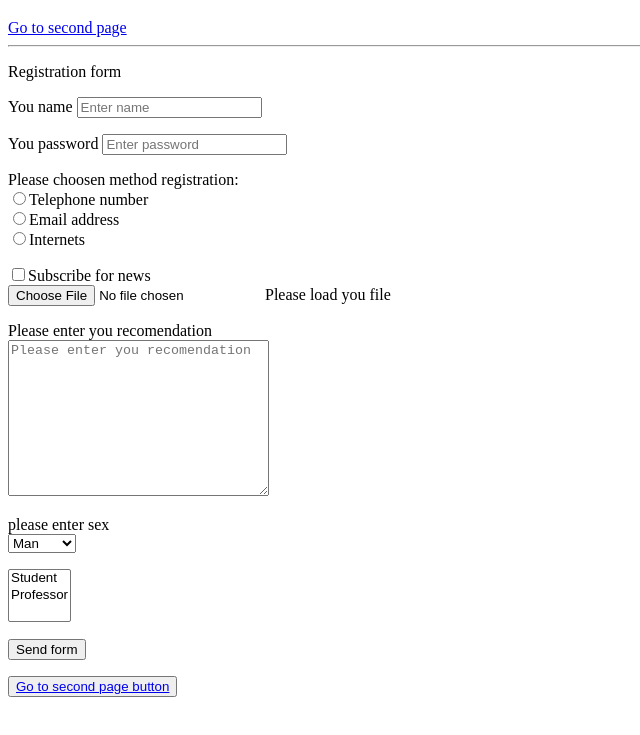
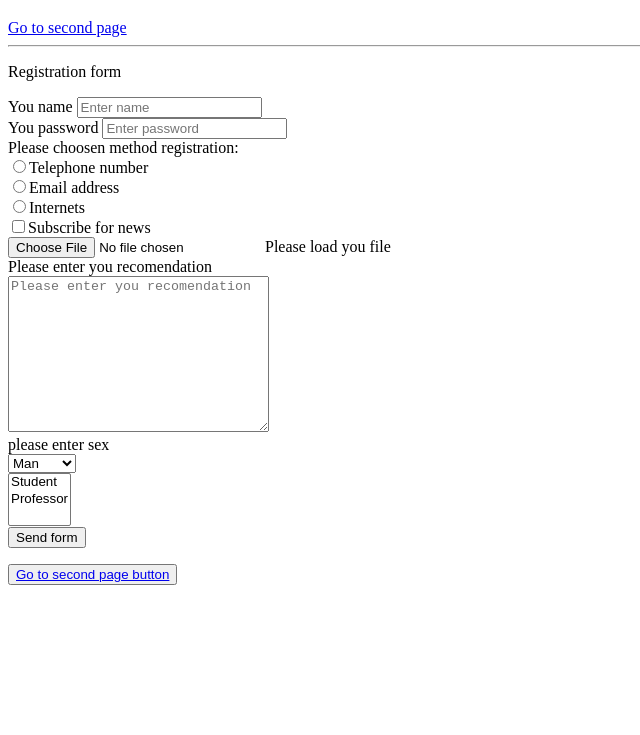
Before and after one commit to DenUsm/AcademitsWeb, a plain HTML site: page Html/index.html in a window 1280 px wide. Shown: the part 61-796 px from the top of the page, without its empty margins (0-640 px from the left). Drawn offline with Linux system fonts and the light colour scheme.

Commit message:
Исправлены замечания: 1. п.3 пока остался
2. Нельзя помещать hr внутрь p

3. h2, h3 нельзя помещать внутрь i, b.
Нельзя помещать блочные элементы внутрь строчных

4. Лишние символы
http://joxi.ru/Vm6beJ7T41ZDNm

5. Списки нельзя помещать внутрь p

```diff
--- a/Html/index.html
+++ b/Html/index.html
@@ -6,53 +6,42 @@
     </head>
     <body>
         <h1>First page my fisrt site</h1>
-        <a href="./pageTwo.html">Go to second page</a>
-        <hr>
+        <a href="./pageTwo.html">Go to second page</a><hr>
         <p>
-            <div>
             Registration form <br>
             <form>
-                    <p>
                 <label for="clientName">You name</label>
-                        <input type="text" id="clientName" name="clientName" placeholder="Enter name">
-                    </p>
-                    <p>
+                <input type="text" id="clientName" name="clientName" placeholder="Enter name"><br>
+
                 <label for="clientPassword">You password</label>
-                        <input type="password" id="clientPassword" name="clientPassword" placeholder="Enter password">
-                    </p>
-                    <p>
+                <input type="password" id="clientPassword" name="clientPassword" placeholder="Enter password"><br>
+
                 Please choosen method registration:<br>
                 <label><input type="radio" name="registerMethod" value="1">Telephone number</label><br>
                 <label><input type="radio" name="registerMethod" value="2">Email address</label><br>
-                        <label><input type="radio" name="registerMethod" value="3">Internets</label>
-                    </p>
-                    <p>
+                <label><input type="radio" name="registerMethod" value="3">Internets</label><br>
+
                 <label><input type="checkbox" name="subscribe" id="subscribe">Subscribe for news</label><br>
                 <input type="file"> Please load you file <br>
-                    </p>
-                    <p>
+
                 <label for="recomendation">Please enter you recomendation</label> <br>
-                        <textarea name="recomendation" id="recomendation" cols="30" rows="10" placeholder="Please enter you recomendation"></textarea>
-                    </p>
-                    <p>
+                <textarea name="recomendation" id="recomendation" cols="30" rows="10" placeholder="Please enter you recomendation"></textarea><br>
+
                 please enter sex <br>
                 <select name="selectedSex" id="selectedSex">
                     <option value="Man">Man</option>
                     <option value="Women">Women</option>
-                        </select>
-                    </p>
-                    <p>
+                </select><br>
+
                 <select name="selectPerson" size="3" id="selectedPerson">
                 <option value="1">Student</option>
                 <option value="2">Professor</option>
-                        </select>
-                    </p>
+                </select><br>
                 <button type="submit">Send form</button> <br>
             </form>
             <p>
                 <button><a href="./pageTwo.html">Go to second page button</a></button>
             </p>
-            </div>
         </p>
     </body>
 </html>
```
Also changed, not shown: Html/pageTwo.html (+5 -16 lines). Lines whose indentation alone changed are shown as unchanged.
